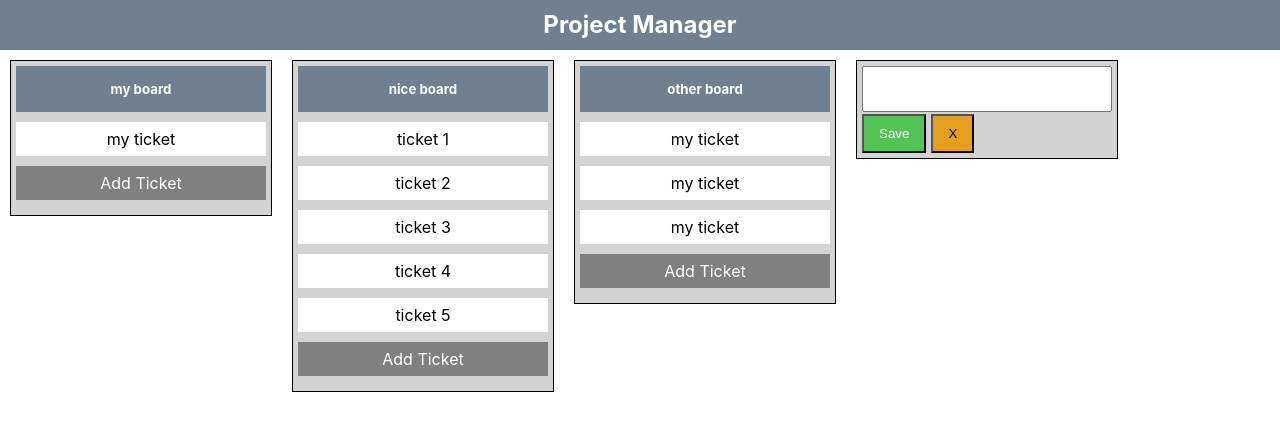
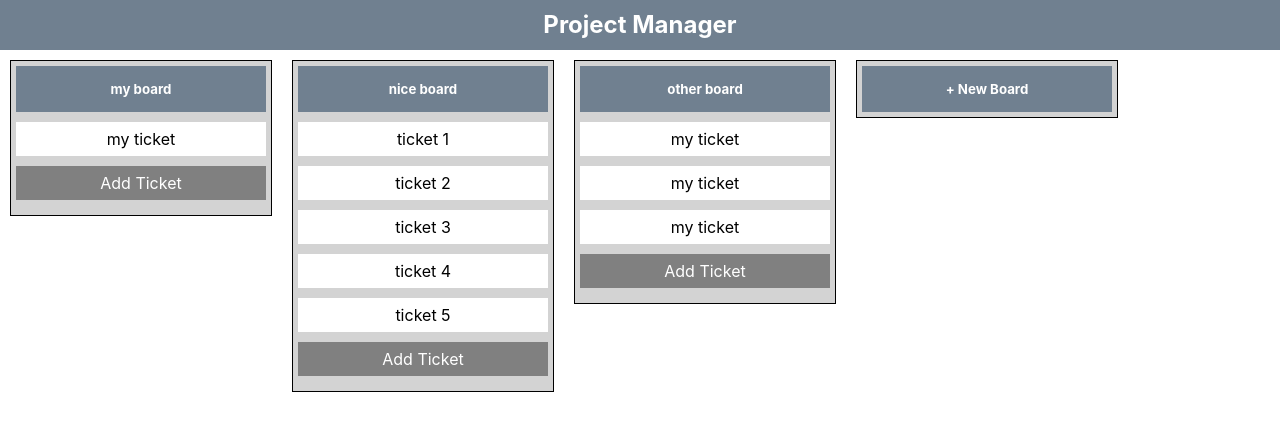
Before and after one commit to skmsd98/react-project-manager-2021, a React (Create React App) app: page / in a window 1280 px wide. Shown: the top 430 px of the page. Built offline with nearby package versions, Linux system fonts and the light colour scheme.

Commit message:
add board work

```diff
--- a/src/components/Main/BoardsList/BoardsList.js
+++ b/src/components/Main/BoardsList/BoardsList.js
@@ -1,7 +1,7 @@
 import React, { Component } from 'react';
 import Board from './Board/Board'
 import { v4 as uuidv4 } from 'uuid';
-import TextInput from '../../shared/TextInput/TextInput';
+// import TextInput from '../../shared/TextInput/TextInput';
 import NewBoard from './NewBoard/NewBoard';
 
 class BoardsList extends Component {
@@ -34,18 +34,22 @@ class BoardsList extends Component {
         }]
     }
 
+    handleAddBoard = title => {
+        const currentState = Object.assign({}, this.state);
+        const data = { id: uuidv4(), title, tickets: [] };
+        currentState.boardsList.push(data);
+
+        console.log(currentState)
+        this.updateState(currentState);
+    }
+
     handleUpdateTicket = (ticketId, boardId, data) => {
         const boardIndex = this.state.boardsList.findIndex(board => board.id == boardId);
         const ticketIndex = this.state.boardsList[boardIndex].tickets.findIndex(ticket => ticket.id == ticketId);
         const currentState = Object.assign({}, this.state);
         currentState.boardsList[boardIndex].tickets[ticketIndex] = data;
 
-        this.setState(prevState => (
-            {
-                ...prevState,
-                currentState
-            }
-        ))
+        this.updateState(currentState);
     }
 
     handleDeleteTicket = (ticketId, boardId) => {
@@ -54,24 +58,23 @@ class BoardsList extends Component {
         const currentState = Object.assign({}, this.state);
         currentState.boardsList[boardIndex].tickets.splice(ticketIndex, 1);
 
-        this.setState(prevState => (
-            {
-                ...prevState,
-                currentState
-            }
-        ))
+        this.updateState(currentState);
     }
 
     handleAddTicket = (boardId, data) => {
         const boardIndex = this.state.boardsList.findIndex(board => board.id == boardId);
         const currentState = Object.assign({}, this.state);
-        currentState.id = uuidv4();
+        data.id = uuidv4();
         currentState.boardsList[boardIndex].tickets.push(data);
 
+        this.updateState(currentState);
+    }
+
+    updateState = newState => {
         this.setState(prevState => (
             {
                 ...prevState,
-                currentState
+                ...newState
             }
         ))
     }
@@ -92,8 +95,7 @@ class BoardsList extends Component {
                         />
                     )
                 }
-                <NewBoard />
-                {/* <TextInput /> */}
+                <NewBoard addBoard={this.handleAddBoard} />
             </div>
         )
     }
--- a/src/components/Main/BoardsList/NewBoard/NewBoard.js
+++ b/src/components/Main/BoardsList/NewBoard/NewBoard.js
@@ -1,15 +1,34 @@
-import React from 'react';
+import React, { useState } from 'react';
 import classes from "./../NewBoard/NewBoard.module.css";
 import TextInput from "./../../../shared/TextInput/TextInput";
 
-const Board = (props) => {
-    return <div className={classes.BoardStyles}>
-        {/* <div className={classes.BoardTitleStyles}>
+const NewBoard = props => {
+    const [isInputVisible, toggleInputVisibility] = useState(false);
+
+    const handleSaveBoard = title => {
+        toggleInput();
+        props.addBoard(title);
+    }
+
+    const toggleInput = () => {
+        toggleInputVisibility(!isInputVisible);
+    }
+
+    const newBoardButton = (
+        <div onClick={toggleInput} className={classes.BoardTitleStyles}>
             <h5>+ New Board</h5>
-        </div> */}
-            <TextInput />
+        </div>
+    );
 
-    </div>
+    return (
+        <div className={classes.BoardStyles}>
+            {
+                isInputVisible ?
+                    <TextInput onsave={handleSaveBoard} oncancel={toggleInput} /> :
+                    newBoardButton
+            }
+        </div>
+    )
 }
 
-export default Board;
+export default NewBoard;
```
